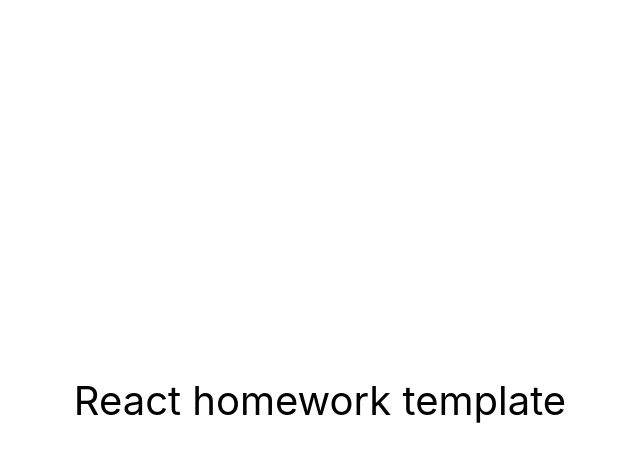
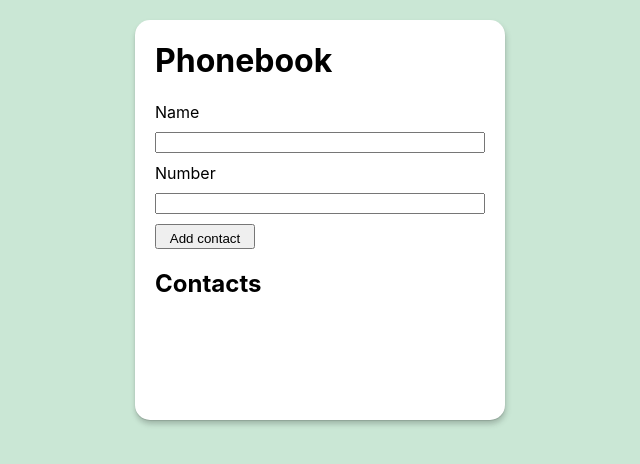
Before and after one commit to annafrymark/goit-react-hw-02-phonebook, a React (Create React App) app: page / in a window 1280 px wide. Shown: the top 464 px of the page, without its empty margins (320-960 px from the left). Built offline with nearby package versions, Linux system fonts and the light colour scheme.

Commit message:
first step

```diff
--- a/package.json
+++ b/package.json
@@ -7,6 +7,7 @@
     "@testing-library/jest-dom": "^5.16.3",
     "@testing-library/react": "^12.1.4",
     "@testing-library/user-event": "^13.5.0",
+    "nanoid": "^4.0.1",
     "react": "^18.1.0",
     "react-dom": "^18.1.0",
     "react-scripts": "5.0.1",
--- a/src/components/App.jsx
+++ b/src/components/App.jsx
@@ -1,16 +1,82 @@
-export const App = () => {
-  return (
-    <div
-      style={{
-        height: '100vh',
-        display: 'flex',
-        justifyContent: 'center',
-        alignItems: 'center',
-        fontSize: 40,
-        color: '#010101'
-      }}
-    >
-      React homework template
-    </div>
-  );
-};
+import React, { Component } from 'react';
+import { nanoid } from 'nanoid';
+import css from './app.module.css';
+
+class App extends Component {
+  state = {
+    contacts: [],
+    name: '',
+    number: '',
+  };
+
+  handleSubmit = event => {
+    event.preventDefault();
+
+    const form = event.currentTarget;
+    const name = form.elements.name.value;
+    const number = form.elements.number.value;
+
+    this.props.onSubmit({ name, number });
+
+    form.reset();
+  };
+
+  render() {
+    // const { contacts, name } = this.state;
+
+    const nameInputId = nanoid();
+
+    return (
+      <div className={css.container}>
+        <h1>Phonebook</h1>
+        <form onSubmit={this.handleSubmit} className={css.form}>
+          <label htmlFor={nameInputId}>Name</label>
+          <input
+            id={nameInputId}
+            type="text"
+            name="name"
+            pattern="^[a-zA-Zа-яА-Я]+(([' -][a-zA-Zа-яА-Я ])?[a-zA-Zа-яА-Я]*)*$"
+            title="Name may contain only letters, apostrophe, dash and spaces. For example Adrian, Jacob Mercer, Charles de Batz de Castelmore d'Artagnan"
+            required
+
+          />
+          <label htmlFor="number">Number</label>
+          <input
+            type="tel"
+            name="number"
+            pattern="\+?\d{1,4}?[-.\s]?\(?\d{1,3}?\)?[-.\s]?\d{1,4}[-.\s]?\d{1,4}[-.\s]?\d{1,9}"
+            title="Phone number must be digits and can contain spaces, dashes, parentheses and can start with +"
+            required
+          />
+          <button
+            type="submit"
+            className={css.button}
+            //disabled={!isActive}
+          >
+            Add contact
+          </button>
+        </form>
+        <h2>Contacts</h2>
+      </div>
+    );
+  }
+}
+
+// export const App = () => {
+//   return (
+//     <div
+//       style={{
+//         height: '100vh',
+//         display: 'flex',
+//         justifyContent: 'center',
+//         alignItems: 'center',
+//         fontSize: 40,
+//         color: '#010101',
+//       }}
+//     >
+//       React homework template
+//     </div>
+//   );
+// };
+
+export default App;
--- /dev/null
+++ b/src/components/app.module.css
@@ -0,0 +1,40 @@
+.container {
+  display: flex;
+  flex-direction: column;
+  width: 350px;
+  height: 400px;
+  background-color: white;
+  margin-inline: auto;
+  margin-top: 20px;
+  border-radius: 15px;
+  box-shadow: 1px 4px 6px 0px rgba(0, 0, 0, 0.16),
+    0px 4px 4px 0px rgba(0, 0, 0, 0.06), 0px 1px 1px 0px rgba(0, 0, 0, 0.12);
+  padding-left: 20px;
+}
+
+.form {
+  display: flex;
+  flex-direction: column;
+  justify-content: space-between;
+  padding-right: 20px;
+  gap: 10px;
+}
+
+.form label {
+  display: flex;
+  justify-content: space-between;
+
+}
+/* .header {
+  font-weight: 700;
+} */
+
+.button {
+ width: 100px;
+  padding-top: 5px;
+  cursor: pointer;
+}
+.button:hover {
+  box-shadow: 1px 4px 6px 0px rgba(0, 0, 0, 0.16),
+    0px 4px 4px 0px rgba(0, 0, 0, 0.06), 0px 1px 1px 0px rgba(0, 0, 0, 0.12);
+}
--- a/src/index.css
+++ b/src/index.css
@@ -7,6 +7,7 @@
     sans-serif;
   -webkit-font-smoothing: antialiased;
   -moz-osx-font-smoothing: grayscale;
+  background-color: rgb(202, 231, 213);
 }
 
 code {
--- a/src/index.js
+++ b/src/index.js
@@ -1,6 +1,7 @@
 import React from 'react';
 import ReactDOM from 'react-dom/client';
-import { App } from 'components/App';
+//import { App } from 'components/App';
+import App from './components/App.jsx';
 import './index.css';
 
 ReactDOM.createRoot(document.getElementById('root')).render(
```
Also changed, not shown: 1 other file (tests, documents, lock files or other folders).
